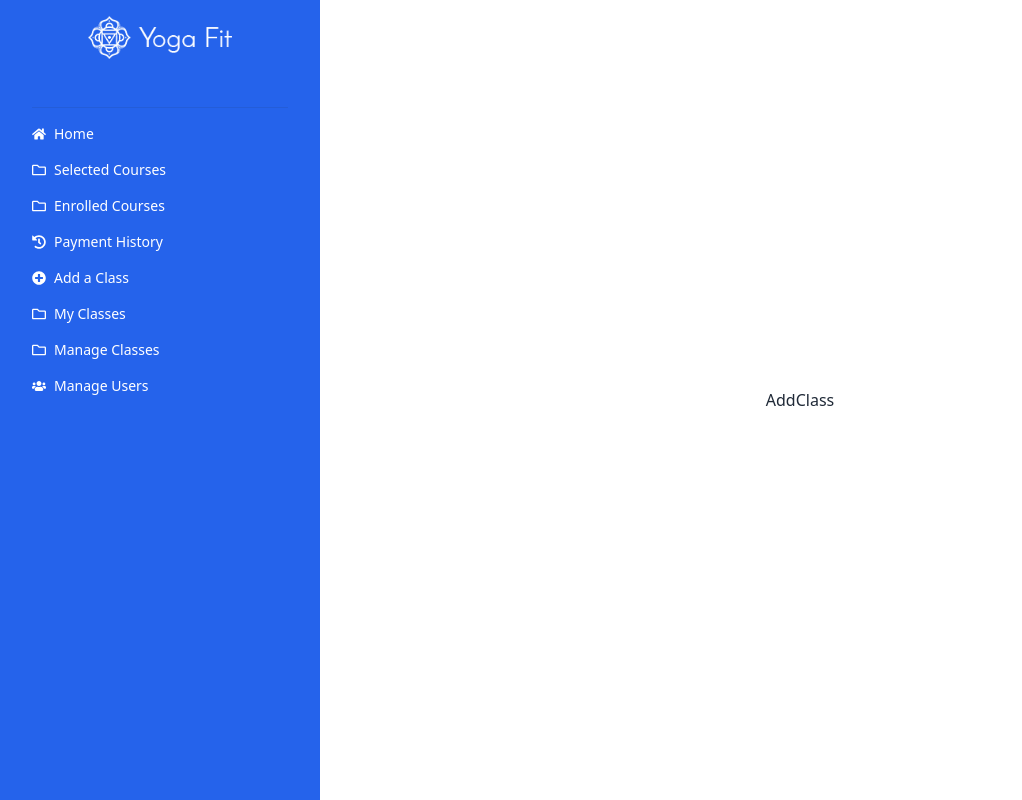
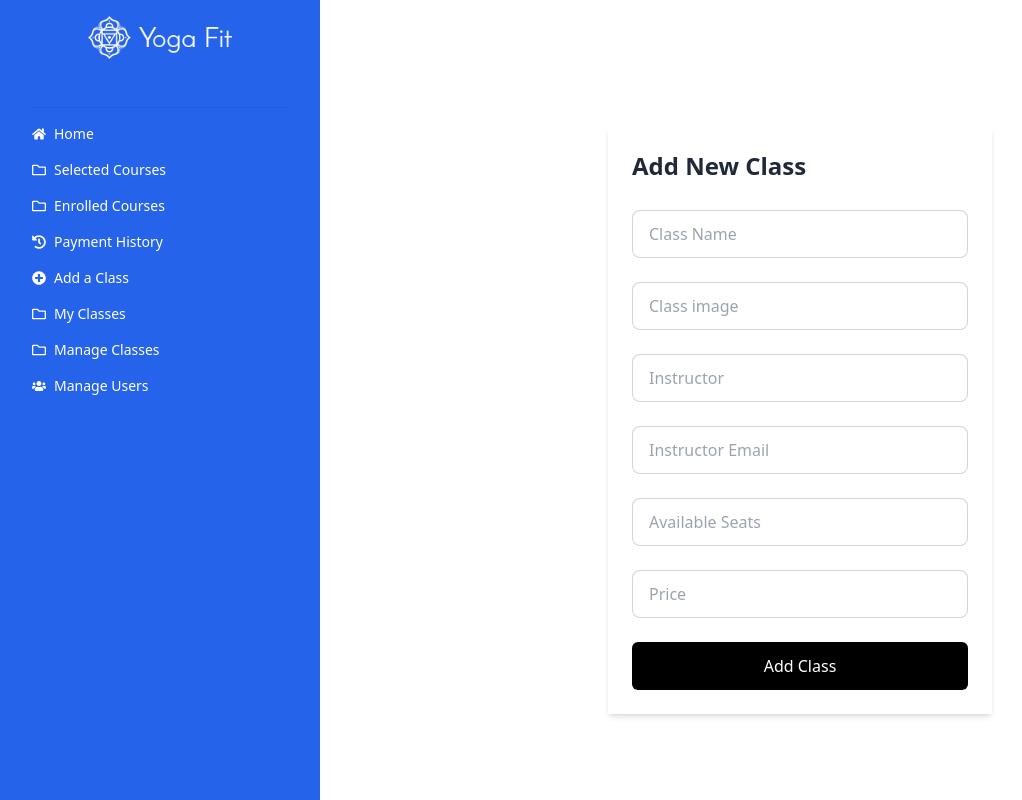
Before and after one commit to faridalam61/Yoga-Fit, a React (Vite) app: page /dashboard/add-a-class in a window 1280 px wide. Shown: the whole page, without its empty margins (0-1022 px from the left). Built offline with nearby package versions, Linux system fonts and the light colour scheme; no server answers.

Commit message:
Added add class and all classes page

```diff
--- a/package.json
+++ b/package.json
@@ -10,6 +10,7 @@
     "preview": "vite preview"
   },
   "dependencies": {
+    "@tanstack/react-query": "^4.29.12",
     "firebase": "^9.22.1",
     "localforage": "^1.10.0",
     "match-sorter": "^6.3.1",
--- a/src/Components/ClassesCard.jsx
+++ b/src/Components/ClassesCard.jsx
@@ -1,18 +1,21 @@
-import React from 'react'
-import photo from '../assets/class.jpg'
-import { Link } from 'react-router-dom'
+import React from "react";
+import photo from "../assets/class.jpg";
+import { Link } from "react-router-dom";
 
-function ClassesCard() {
+function ClassesCard({ item }) {
+  const { _id, image, availableSeats, instructor, name, price, status } = item;
   return (
-    <div className='text-center'>
-    <img src={photo} className='mx-auto rounded-md'/>
-    <h2 className='text-xl mt-4'>Class Name</h2>
-    <h2 className=''>Instructor Name</h2>
-    <p className='mb-4'>Available Seat</p>
-    <p className='mb-4'>$200</p>
-    <Link to='/' className="bg-black text-white py-2 px-6 rounded-md text-sm">Select Course</Link>
-</div>
-  )
+    <div className="text-center">
+      <img src={image} className="mx-auto rounded-md" />
+      <h2 className="text-xl mt-4">{name}</h2>
+      <h2 className="">Instructor: {instructor}</h2>
+      <p className="mb-4">Available Seat: {availableSeats}</p>
+      <p className="mb-4">Price: ${price}</p>
+      <Link to="/" className="bg-black text-white py-2 px-6 rounded-md text-sm">
+        Select Course
+      </Link>
+    </div>
+  );
 }
 
-export default ClassesCard
+export default ClassesCard;
--- /dev/null
+++ b/src/Components/Dashboard/AddNewClass.jsx
@@ -0,0 +1,91 @@
+import React from "react";
+import { useForm } from "react-hook-form";
+import { Link, useNavigate } from "react-router-dom";
+import { AuthContext } from "../../AuthProvider/AuthProvider";
+
+function AddNewClass() {
+  const {
+    register,
+    handleSubmit,
+    formState: { errors },
+  } = useForm();
+  const onSubmit = (data) => {
+    const newClass = { ...data, status: "pending", enrolled: 0 };
+    fetch("http://localhost:3000/classes", {
+      method: "POST",
+      headers: {
+        "content-type": "application/json",
+      },
+      body: JSON.stringify(newClass),
+    })
+      .then((res) => res.json())
+      .then((result) => {
+        if (result.insertedId) {
+          alert("Product added");
+        }
+      });
+  };
+  return (
+    <div className="w-96 mt-10 mx-auto shadow-md p-6">
+      <h2 className="mb-4 text-2xl font-bold">Add New Class</h2>
+      <form onSubmit={handleSubmit(onSubmit)}>
+        <input
+          type="text"
+          placeholder="Class Name"
+          className="input input-bordered my-3 w-full"
+          {...register("name", { required: true })}
+        />
+        {errors.name && (
+          <span className="text-red-500 my-2">Class Name is required</span>
+        )}
+        <input
+          type="text"
+          placeholder="Class image"
+          className="input input-bordered my-3 w-full"
+          {...register("image", { required: true })}
+        />
+        {errors.image && (
+          <span className="text-red-500 my-2">Class Name is required</span>
+        )}
+        <input
+          type="text"
+          placeholder="Instructor"
+          className="input input-bordered my-3 w-full"
+          {...register("instructor", { required: true })}
+        />
+        <input
+          type="email"
+          placeholder="Instructor Email"
+          className="input input-bordered my-3 w-full"
+          {...register("instructorEmail", { required: true })}
+        />
+        <input
+          type="text"
+          placeholder="Available Seats"
+          className="input input-bordered my-3 w-full"
+          {...register("availableSeats", { required: true })}
+        />
+        {errors.availableSeats && (
+          <span className="text-red-500 my-2">Avilable seat is required</span>
+        )}
+        <input
+          type="text"
+          placeholder="Price"
+          className="input input-bordered my-3 w-full"
+          {...register("price", { required: true })}
+        />
+        {errors.availableSeats && (
+          <span className="text-red-500 my-2">Price is required</span>
+        )}
+
+        <input
+          type="submit"
+          value="Add Class"
+          className="bg-black block w-full cursor-pointer mt-3 rounded-md text-white py-3 px-6"
+        />
+      </form>
+    </div>
+  );
+}
+
+export default AddNewClass;
--- a/src/Pages/Classes/Classes.jsx
+++ b/src/Pages/Classes/Classes.jsx
@@ -1,22 +1,26 @@
-import React from 'react'
-import PageTitle from '../../Components/Shared/PageTitle'
-import cover from '../../assets/2.jpg'
-import ClassesCard from '../../Components/ClassesCard'
+import React, { useEffect, useState } from "react";
+import PageTitle from "../../Components/Shared/PageTitle";
+import cover from "../../assets/2.jpg";
+import ClassesCard from "../../Components/ClassesCard";
 
 function Classes() {
+  const [classes, setClasses] = useState([]);
+  useEffect(() => {
+    fetch("http://localhost:3000/classes")
+      .then((res) => res.json())
+      .then((result) => setClasses(result));
+  }, []);
+  console.log(classes);
   return (
     <div>
-    <PageTitle title="Classes" image={cover}/>
-    <div className='grid grid-cols-1 lg:grid-cols-4 gap-6 w-full lg:w-3/4 my-10 px-6 lg:px-0 mx-auto'>
-        <ClassesCard/>
-        <ClassesCard/>
-        <ClassesCard/>
-        <ClassesCard/>
-        <ClassesCard/>
-        <ClassesCard/>
+      <PageTitle title="Classes" image={cover} />
+      <div className="grid grid-cols-1 lg:grid-cols-4 gap-6 w-full lg:w-3/4 my-10 px-6 lg:px-0 mx-auto">
+        {classes.map((item, index) => (
+          <ClassesCard key={index} item={item} />
+        ))}
+      </div>
     </div>
-</div>
-  )
+  );
 }
 
-export default Classes
+export default Classes;
--- /dev/null
+++ b/src/Pages/Dashboard/AdminDashboard/ClassList.jsx
@@ -0,0 +1,91 @@
+import React, { useEffect, useState } from "react";
+
+function ClassList() {
+  const [classes, setClasses] = useState([]);
+  useEffect(() => {
+    fetch("http://localhost:3000/classes")
+      .then((res) => res.json())
+      .then((result) => setClasses(result));
+  }, []);
+
+  const handleStatus = (status, id) => {
+    fetch(`http://localhost:3000/classes/${id}`, {
+      method: "PATCH",
+      headers: {
+        "content-type": "application/json",
+      },
+      body: JSON.stringify({ status }),
+    })
+      .then((res) => res.json())
+      .then((result) => {
+        if (result.modifiedCount > 0) {
+          alert("Status Changed");
+        }
+      });
+  };
+  return (
+    <div className="overflow-x-auto">
+      <table className="table text-sm">
+        {/* head */}
+        <thead>
+          <tr>
+            <th># </th>
+            <th>Class Name</th>
+            <th>Instructor</th>
+            <th>Instructor Email</th>
+            <th>Price</th>
+            <th>Available Seats</th>
+            <th>Status</th>
+            <th>Action</th>
+          </tr>
+        </thead>
+        <tbody>
+          {classes.map((list, index) => (
+            <tr key={index}>
+              <th>{index + 1}</th>
+              <td>
+                <div className="flex items-center space-x-3">
+                  <div className="avatar">
+                    <div className="mask mask-squircle w-12 h-12">
+                      <img src={list?.image} />
+                    </div>
+                  </div>
+                  <div>
+                    <div className="text-sm">{list?.name}</div>
+                  </div>
+                </div>
+              </td>
+              <td>{list?.instructor}</td>
+              <td>{list?.instructorEmail}</td>
+              <td>{list?.price}</td>
+              <td>{list?.availableSeats}</td>
+              <td>{list?.status}</td>
+              <td>
+                <button
+                  onClick={() => handleStatus("Approved", list._id)}
+                  className="text-sm py-1 px-2 bg-green-500 text-white rounded-md m-1"
+                >
+                  Approve
+                </button>
+                <button
+                  onClick={() => handleStatus("Denied", list._id)}
+                  className="text-sm py-1 px-2 bg-red-500 text-white rounded-md m-1"
+                >
+                  Deny
+                </button>
+                <button
+                  onClick={() => handleStatus("feedback", list._id)}
+                  className="text-sm py-1 px-2 bg-orange-500 text-white rounded-md m-1"
+                >
+                  Send Feedback
+                </button>
+              </td>
+            </tr>
+          ))}
+        </tbody>
+      </table>
+    </div>
+  );
+}
+
+export default ClassList;
--- a/src/Pages/Dashboard/AdminDashboard/ManageClasses.jsx
+++ b/src/Pages/Dashboard/AdminDashboard/ManageClasses.jsx
@@ -1,9 +1,13 @@
-import React from 'react'
+import React from "react";
+import ClassList from "./ClassList";
 
 function ManageClasses() {
   return (
-    <div>ManageClasses</div>
-  )
+    <div className="mx-6">
+      <h2 className="text-3xl font-semibold mb-6"> All Classes</h2>
+      <ClassList />
+    </div>
+  );
 }
 
-export default ManageClasses
+export default ManageClasses;
--- a/src/Pages/Dashboard/InstructorDashboard/AddClass.jsx
+++ b/src/Pages/Dashboard/InstructorDashboard/AddClass.jsx
@@ -1,9 +1,12 @@
-import React from 'react'
+import React from "react";
+import AddNewClass from "../../../Components/Dashboard/AddNewClass";
 
 function AddClass() {
   return (
-    <div>AddClass</div>
-  )
+    <div>
+      <AddNewClass />
+    </div>
+  );
 }
 
-export default AddClass
+export default AddClass;
--- a/src/main.jsx
+++ b/src/main.jsx
@@ -1,14 +1,17 @@
-import React from 'react'
-import ReactDOM from 'react-dom/client'
-import './index.css'
-import { RouterProvider } from 'react-router-dom'
-import router from './Routes/Route.jsx'
-import AuthProvider from './AuthProvider/AuthProvider'
-
-ReactDOM.createRoot(document.getElementById('root')).render(
+import React from "react";
+import ReactDOM from "react-dom/client";
+import "./index.css";
+import { RouterProvider } from "react-router-dom";
+import router from "./Routes/Route.jsx";
+import AuthProvider from "./AuthProvider/AuthProvider";
+import { QueryClient, QueryClientProvider } from "@tanstack/react-query";
+const queryClient = new QueryClient();
+ReactDOM.createRoot(document.getElementById("root")).render(
   <React.StrictMode>
     <AuthProvider>
-    <RouterProvider router={router}></RouterProvider>
+      <QueryClientProvider client={queryClient}>
+        <RouterProvider router={router}></RouterProvider>
+      </QueryClientProvider>
     </AuthProvider>
-  </React.StrictMode>,
-)
+  </React.StrictMode>
+);
```
Also changed, not shown: 1 other file (tests, documents, lock files or other folders).
